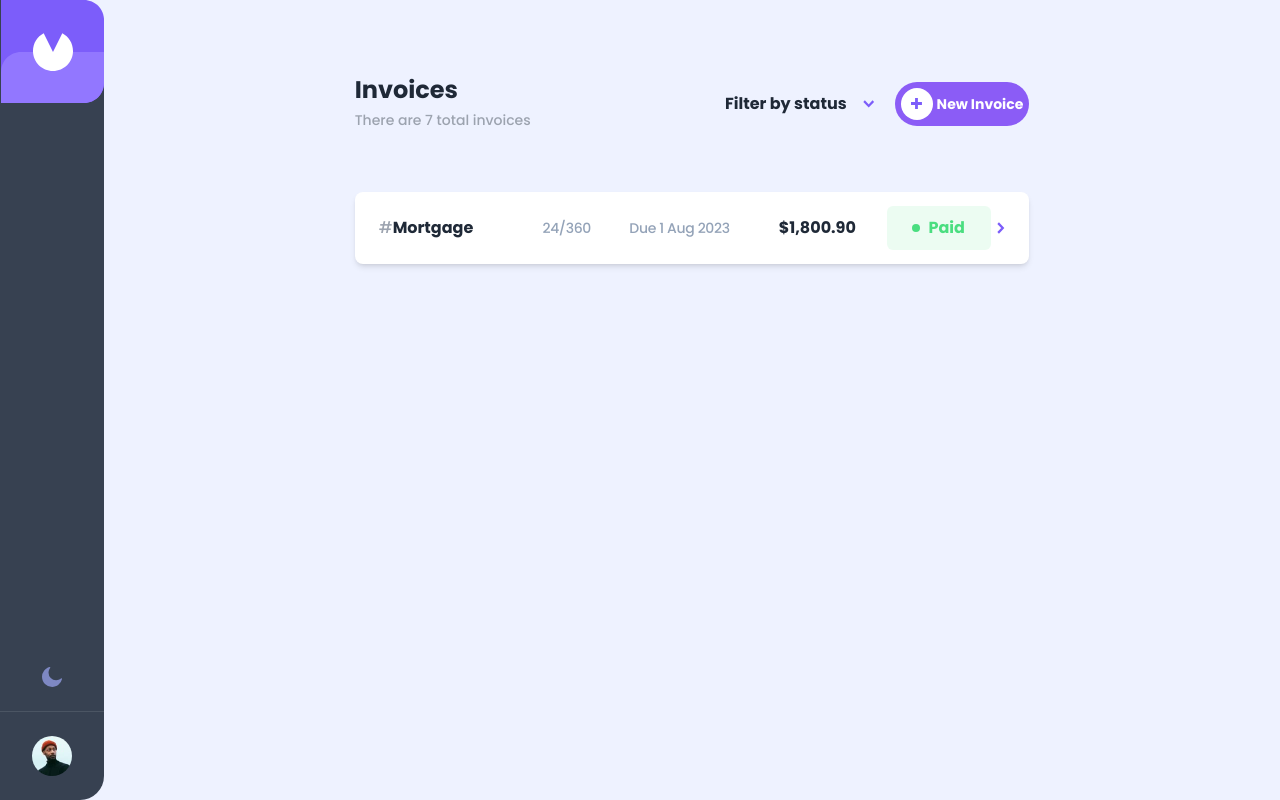
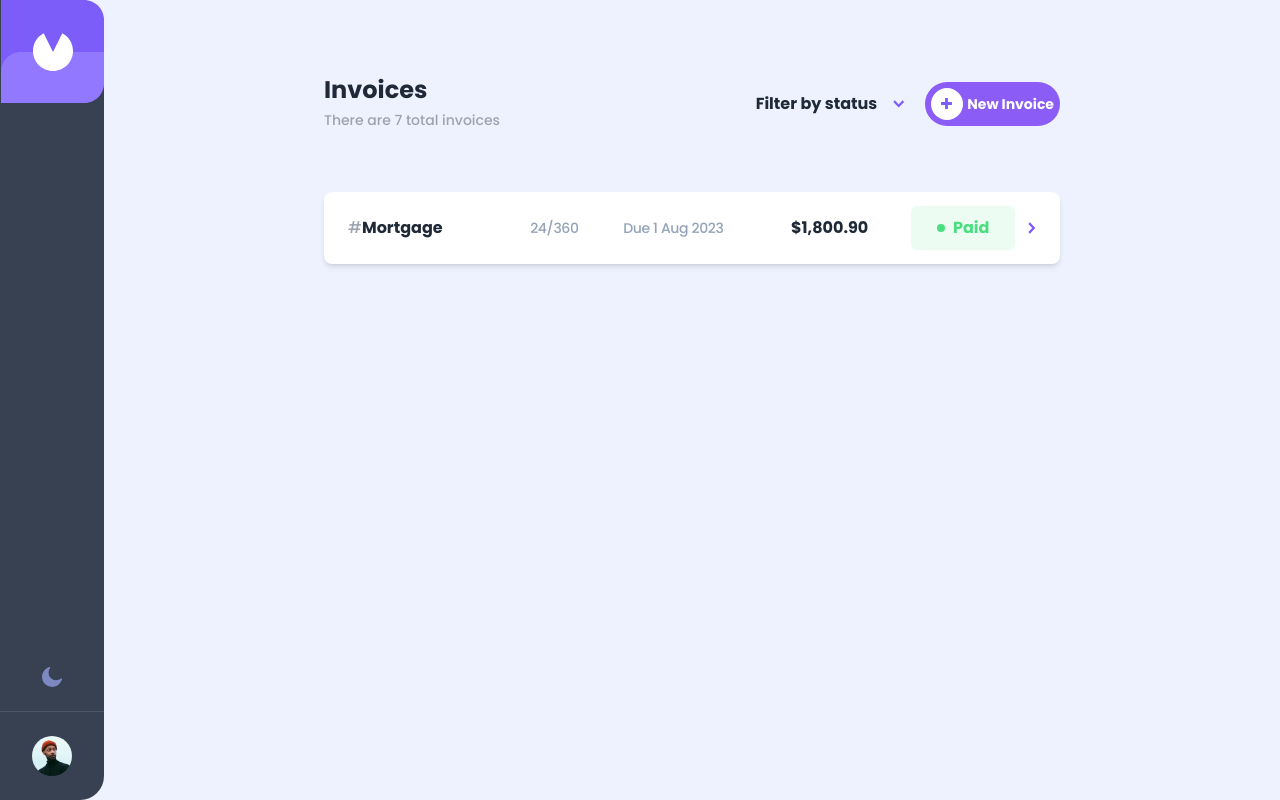
Before and after one commit to kelitasukita/myBills-next-frontend, a Next.js app: page /overview in a window 1280 px wide. Built offline with nearby package versions, Linux system fonts and the light colour scheme.

Commit message:
Fix responsive components sizes

```diff
--- a/src/app/components/addInvoice.tsx
+++ b/src/app/components/addInvoice.tsx
@@ -25,7 +25,7 @@ export default function AddInvoice() {
   }, []);
 
   return (
-    <article className="flex justify-between items-center w-11/12 mx-auto mt-6 lg:mt-20">
+    <article className="flex justify-between items-center w-11/12 mx-auto mt-6 lg:mt-20 lg:w-full">
       <div>
         <h2 className="text-gray-800 heading-m mb-1">Invoices</h2>
         <div className="text-gray-400 body-variant mt-3">
--- a/src/app/components/invoice.tsx
+++ b/src/app/components/invoice.tsx
@@ -2,7 +2,7 @@ import Image from "next/image";
 
 export default function Invoice() {
   return (
-    <article className="grid grid-cols-3 grid-rows-3 mt-8 w-11/12 mx-auto h-32 p-6 bg-white rounded-lg shadow-md hover:border hover:border-violet-600 hover:border-solid md:grid md:grid-cols-5 md:grid-rows-1 md:h-18 md:justify-center md:items-center md:mt-16 md:px-6 desktop:mx-auto desktop:w-730">
+    <article className="grid grid-cols-3 grid-rows-3 mt-8 w-11/12 mx-auto h-32 p-6 bg-white rounded-lg shadow-md hover:border hover:border-violet-600 hover:border-solid md:grid md:grid-cols-5 md:grid-rows-1 md:h-18 md:justify-center md:items-center md:mt-16 lg:w-full">
       <h2 className="heading-s text-gray-800">
         <span className="text-gray-400 font-medium ">#</span>
         Mortgage
```
